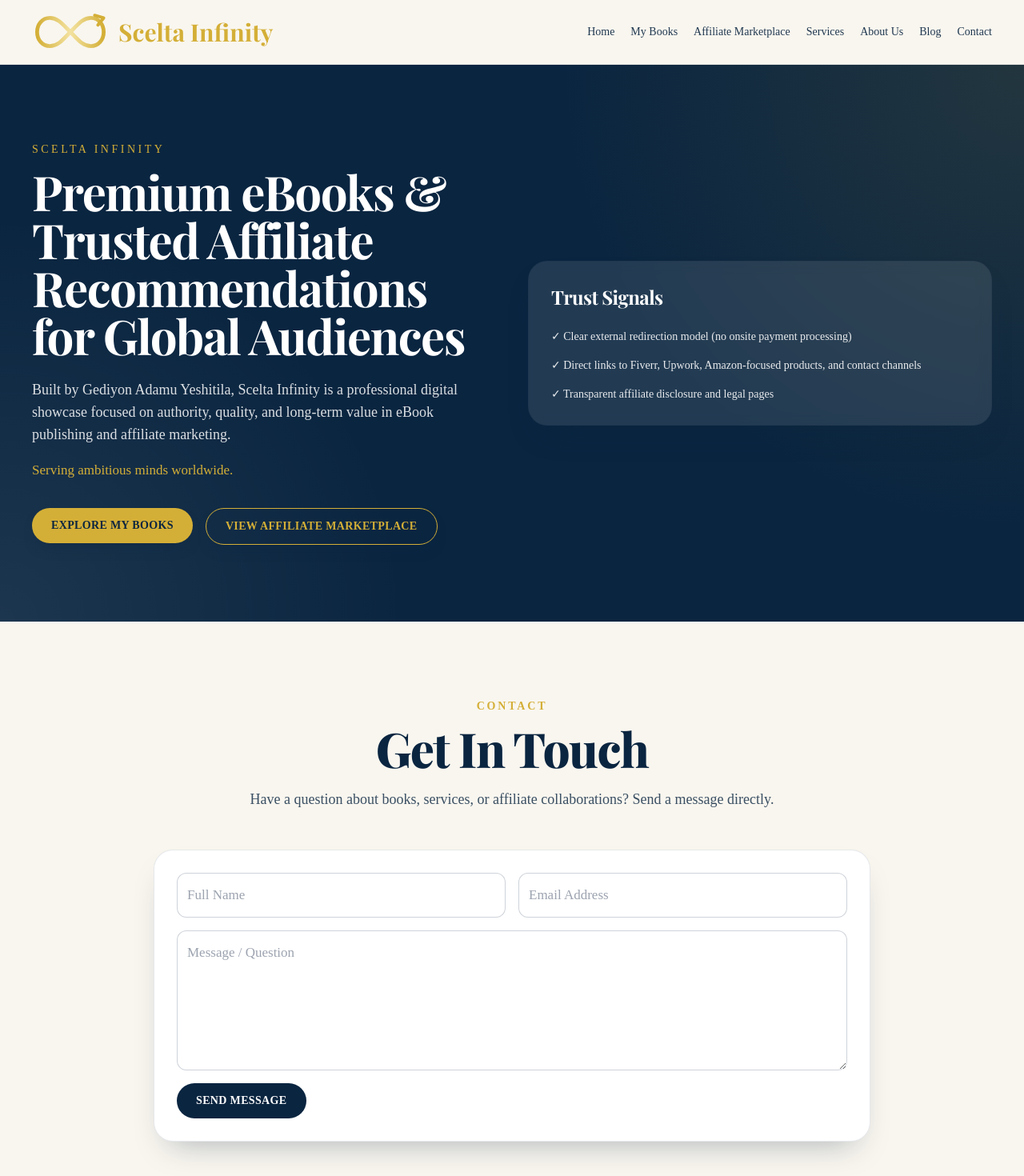
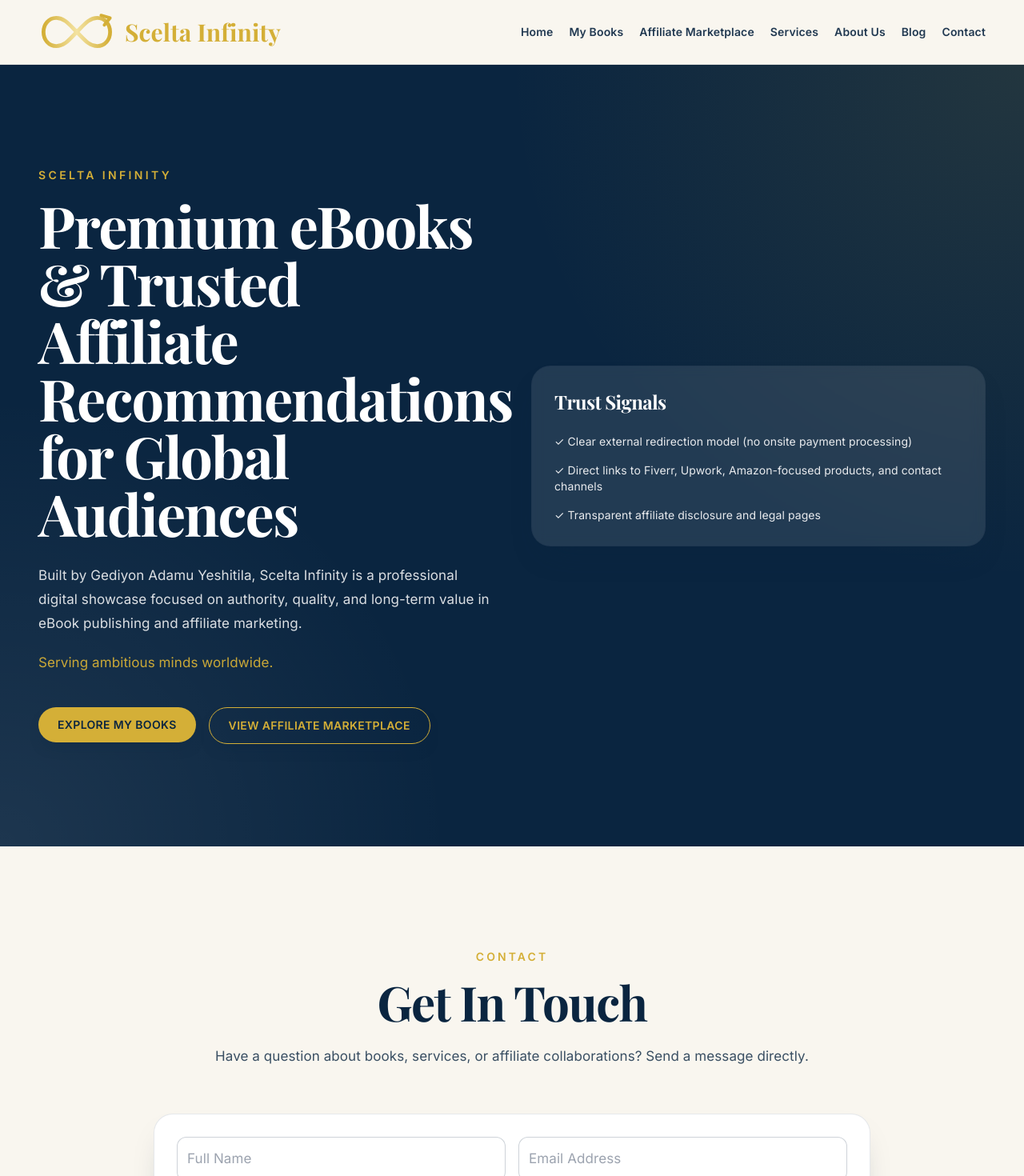
Before and after one commit to doghubnet/Scelta-Infinity, a Next.js app: page / in a window 1280 px wide. Shown: the top 1470 px of the page at 80% size. Built offline with nearby package versions, Linux system fonts and the light colour scheme; a web font is replaced by a local one.

Commit message:
Apply premium typography spacing and subtle nav hero polish

```diff
--- a/app/globals.css
+++ b/app/globals.css
@@ -7,11 +7,12 @@
 }
 
 body {
-  @apply bg-cream text-[17px] text-navy antialiased leading-[1.75];
+  font-family: "Inter", system-ui, -apple-system, BlinkMacSystemFont, "Segoe UI", Roboto, sans-serif;
+  @apply bg-cream text-[17px] text-navy antialiased leading-[1.75] tracking-[0.005em];
 }
 
 .section-container {
-  @apply mx-auto max-w-7xl px-6 py-16 md:px-10 lg:py-24;
+  @apply mx-auto w-full max-w-[82rem] px-6 py-24 md:px-12 md:py-32;
 }
 
 .gold-gradient {
@@ -20,19 +21,19 @@ body {
 
 @layer base {
   h1 {
-    @apply text-5xl font-bold tracking-[-0.025em] md:text-6xl;
+    @apply text-5xl font-bold tracking-[-0.025em] leading-[1.08] md:text-7xl;
   }
 
   h2 {
-    @apply text-4xl font-bold tracking-[-0.025em] md:text-5xl;
+    @apply text-4xl font-bold tracking-[-0.025em] leading-[1.12] md:text-6xl;
   }
 
   h3 {
-    @apply text-2xl font-semibold tracking-[-0.025em] md:text-3xl;
+    @apply text-2xl font-semibold tracking-[-0.02em] leading-[1.25] md:text-3xl;
   }
 
   p {
-    @apply leading-[1.75];
+    @apply leading-[1.75] tracking-[0.005em];
   }
 }
 
--- a/app/page.tsx
+++ b/app/page.tsx
@@ -23,18 +23,18 @@ export default function HomePage() {
   return (
     <>
       <MotionSection className="bg-navy bg-[radial-gradient(circle_at_top_right,_rgba(212,175,55,0.12),_transparent_40%),radial-gradient(circle_at_bottom_left,_rgba(255,255,255,0.08),_transparent_35%)] text-white">
-        <div className="section-container grid gap-10 lg:grid-cols-2 lg:items-center">
-          <div>
-            <p className="mb-3 text-sm uppercase tracking-[0.25em] text-gold">Scelta Infinity</p>
-            <h1 className="font-serif text-4xl font-bold leading-tight md:text-6xl">
+        <div className="section-container grid gap-12 lg:grid-cols-2 lg:items-center">
+          <div className="max-w-2xl">
+            <p className="mb-4 text-sm font-semibold uppercase tracking-[0.24em] text-gold">Scelta Infinity</p>
+            <h1 className="font-serif text-5xl font-bold tracking-[-0.025em] text-white md:text-7xl">
               Premium eBooks & Trusted Affiliate Recommendations for Global Audiences
             </h1>
-            <p className="mt-6 max-w-xl text-lg text-white/85">
+            <p className="mt-7 max-w-xl text-[1.0625rem] leading-[1.75] tracking-[0.005em] text-white/85">
               Built by {company.legalName}, {company.brandName} is a professional digital showcase focused on
               authority, quality, and long-term value in eBook publishing and affiliate marketing.
             </p>
-            <p className="mt-4 text-gold">Serving ambitious minds worldwide.</p>
-            <div className="mt-8 flex flex-wrap gap-4">
+            <p className="mt-5 text-gold/95">Serving ambitious minds worldwide.</p>
+            <div className="mt-10 flex flex-wrap gap-4">
               <PrimaryButton href="/books" className="bg-gold text-navy hover:bg-gold/90">Explore My Books</PrimaryButton>
               <PrimaryButton href="/affiliate-marketplace" className="border border-gold bg-transparent text-gold hover:bg-gold hover:text-navy">View Affiliate Marketplace</PrimaryButton>
             </div>
--- a/components/header.tsx
+++ b/components/header.tsx
@@ -27,14 +27,14 @@ function InfinityArrowLogo() {
 export default function Header() {
   return (
     <header className="sticky top-0 z-50 border-b border-navy/10 bg-cream/95 backdrop-blur">
-      <div className="mx-auto flex max-w-7xl flex-wrap items-center justify-between gap-4 px-6 py-3 md:px-10">
+      <div className="mx-auto flex w-full max-w-[82rem] flex-wrap items-center justify-between gap-4 px-6 py-3 md:px-12">
         <Link href="/" className="group flex items-center gap-3" aria-label="Scelta Infinity home">
           <InfinityArrowLogo />
           <span className="font-serif text-2xl font-bold text-gold transition duration-300 group-hover:scale-[1.02] group-hover:drop-shadow-[0_0_10px_rgba(212,175,55,0.55)] md:text-3xl">{company.brandName}</span>
         </Link>
-        <nav aria-label="Primary navigation" className="flex flex-wrap items-center gap-5 text-sm font-medium text-navy/90">
+        <nav aria-label="Primary navigation" className="flex flex-wrap items-center gap-5 text-sm font-semibold tracking-[0.01em] text-navy/90">
           {navLinks.map(([label, path]) => (
-            <Link key={path} href={path} className="transition duration-300 hover:-translate-y-0.5 hover:text-gold">
+            <Link key={path} href={path} className="transition duration-300 hover:-translate-y-0.5 hover:text-gold hover:opacity-95">
               {label}
             </Link>
           ))}
--- a/components/ui.tsx
+++ b/components/ui.tsx
@@ -15,10 +15,10 @@ export function SectionTitle({
   description: string;
 }) {
   return (
-    <div className="mx-auto mb-12 max-w-3xl text-center">
-      <p className="mb-3 text-sm font-semibold uppercase tracking-[0.2em] text-gold">{eyebrow}</p>
-      <h2 className="font-serif text-4xl font-extrabold leading-tight text-navy md:text-6xl">{title}</h2>
-      <p className="mt-5 text-lg leading-relaxed text-navy/80">{description}</p>
+    <div className="mx-auto mb-14 max-w-3xl text-center">
+      <p className="mb-4 text-sm font-semibold uppercase tracking-[0.22em] text-gold">{eyebrow}</p>
+      <h2 className="font-serif text-4xl font-bold tracking-[-0.025em] leading-[1.12] text-navy md:text-6xl">{title}</h2>
+      <p className="mt-6 text-[1.0625rem] leading-[1.75] tracking-[0.005em] text-navy/80">{description}</p>
     </div>
   );
 }
```
